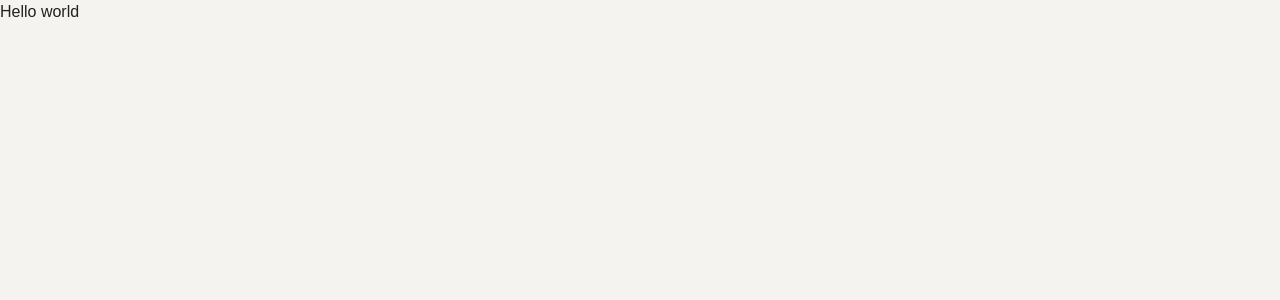
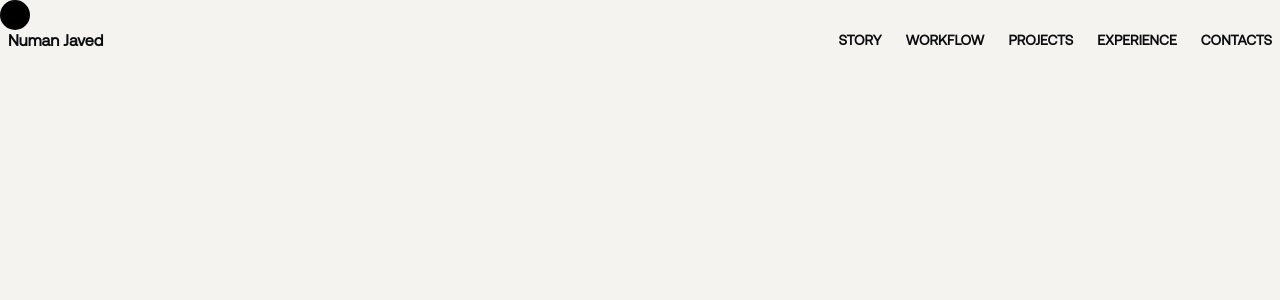
Before and after one commit to numanjvd82/nextjs-portfolio-new, a Next.js app: page / in a window 1280 px wide. Shown: the top 300 px of the page. Built offline with nearby package versions, Linux system fonts and the light colour scheme.

Commit message:
added custom cursor to the page

```diff
--- /dev/null
+++ b/app/components/Navbar.tsx
@@ -0,0 +1,68 @@
+"use client";
+import { MenuIcon } from "lucide-react";
+import Link from "next/link";
+
+type Props = {
+  setHovered: (value: boolean) => void;
+};
+
+export const Navbar: React.FC<Props> = ({ setHovered }) => {
+  const links = [
+    {
+      id: 1,
+      name: "Story",
+      link: "#story",
+    },
+    {
+      id: 2,
+      name: "Workflow",
+      link: "#workflow",
+    },
+    {
+      id: 3,
+      name: "Projects",
+      link: "#projects",
+    },
+    {
+      id: 4,
+      name: "Experience",
+      link: "#experience",
+    },
+    {
+      id: 5,
+      name: "Contacts",
+      link: "#contacts",
+    },
+  ];
+
+  const handleMouseEnter = () => setHovered(true);
+  const handleMouseLeave = () => setHovered(false);
+
+  const Links = () => (
+    <ul
+      onMouseEnter={handleMouseEnter}
+      onMouseLeave={handleMouseLeave}
+      className="hidden md:flex gap-x-6  text-sm font-semibold font-sans relative"
+    >
+      {links.map(({ id, link, name }) => (
+        <li key={id}>
+          <Link href={link}>
+            <p>{name.toUpperCase()}</p>
+          </Link>
+        </li>
+      ))}
+    </ul>
+  );
+
+  return (
+    <div className="w-full h-20 text-white mix-blend-difference">
+      <div className="container mx-auto px-2 h-full">
+        <div className="flex justify-between items-center h-full">
+          <h1 className="font-sans font-semibold">Numan Javed</h1>
+          <MenuIcon className="md:hidden" />
+          <Links />
+        </div>
+      </div>
+    </div>
+  );
+};
--- a/app/page.tsx
+++ b/app/page.tsx
@@ -1,9 +1,67 @@
-// font-[family-name:var(--font-aeonik-sans)] how to reference fonts in tailwind
+"use client";
+import {
+  motion,
+  SpringOptions,
+  useMotionValue,
+  useSpring,
+} from "framer-motion";
+import { useEffect, useState } from "react";
+import { Navbar } from "./components/Navbar";
 
 export default function Home() {
+  const [hovered, setHovered] = useState(false);
+  const CURSOR_SIZE = hovered ? 50 : 30;
+
+  const mousePosition = {
+    x: useMotionValue(0),
+    y: useMotionValue(0),
+  };
+
+  const smoothMouseOptions: SpringOptions = {
+    damping: 20,
+    stiffness: 300,
+    mass: 0.5,
+  };
+
+  const smoothMouse = {
+    x: useSpring(mousePosition.x, smoothMouseOptions),
+    y: useSpring(mousePosition.y, smoothMouseOptions),
+  };
+
+  const handleMouseMove = (e: MouseEvent) => {
+    const { clientX, clientY } = e;
+    mousePosition.x.set(clientX - CURSOR_SIZE / 2);
+    mousePosition.y.set(clientY - CURSOR_SIZE / 2);
+  };
+
+  useEffect(() => {
+    window.addEventListener("mousemove", handleMouseMove);
+
+    return () => window.removeEventListener("mousemove", handleMouseMove);
+  });
+
   return (
-    <div className="">
-      <h1>Hello world</h1>
+    <div className="min-h-screen">
+      <motion.div
+        initial={false}
+        animate={{
+          width: CURSOR_SIZE,
+          height: CURSOR_SIZE,
+        }}
+        style={{
+          top: smoothMouse.y,
+          left: smoothMouse.x,
+        }}
+        transition={{
+          type: "spring",
+          damping: 20,
+          stiffness: 300,
+        }}
+        className="
+          bg-black rounded-full fixed pointer-events-none
+        "
+      ></motion.div>
+      <Navbar setHovered={setHovered} />
     </div>
   );
 }
```
Also changed, not shown: package.json (+7 -5 lines), 1 other file (tests, documents, lock files or other folders).
